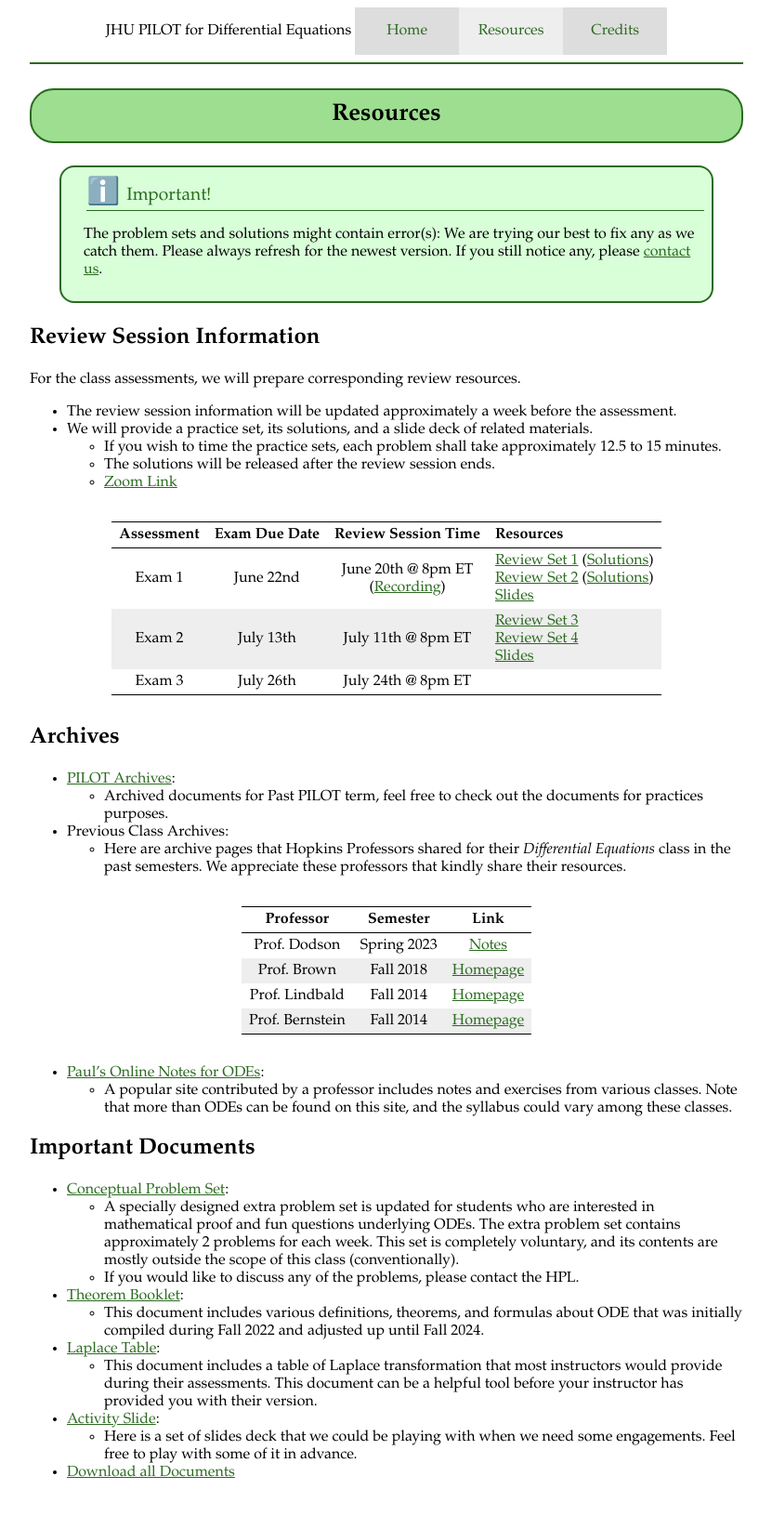
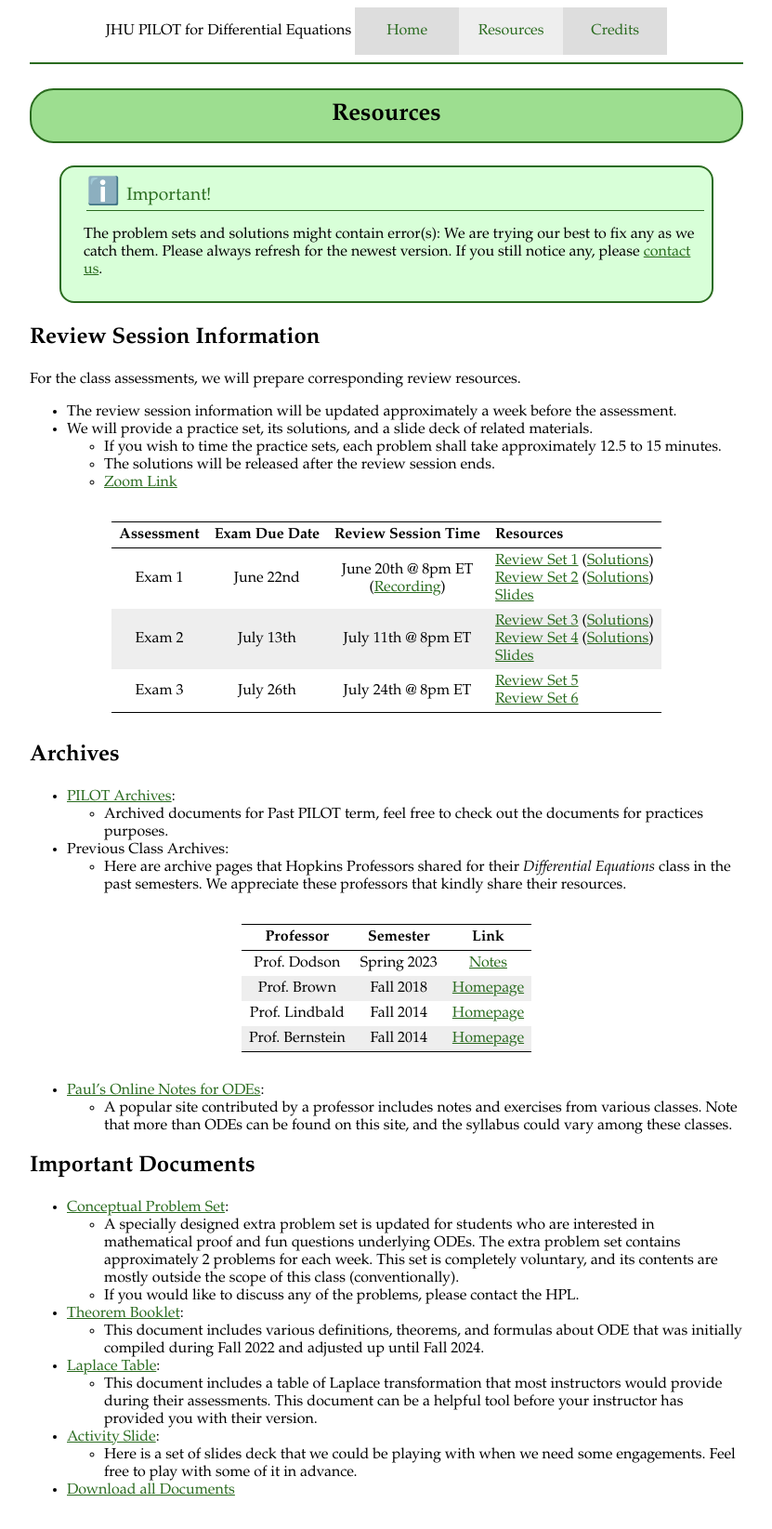
Before and after one commit to JHU-ODE-PILOT/SU25, a Jekyll site: the page built from resources.md, in a window 1280 px wide. Shown: the whole page at 93% size, without its empty margins (224-1055 px from the left). Built offline with Jekyll 4.4.1, drawn with Linux system fonts in a browser that asks for light colours.

Commit message:
added problem sets and release the solutions

```diff
--- a/resources.md
+++ b/resources.md
@@ -23,8 +23,8 @@ For the class assessments, we will prepare corresponding review resources.
 | Assessment | Exam Due Date | Review Session Time | Resources |
 |:----------:|:---------:|:-------------------:|:----------|
 | Exam 1 | June 22nd | June 20th @ 8pm ET <br> ([Recording](https://youtu.be/Muc4yEnJ7II)) | [Review Set 1](/PSets/Exam_1-PS1.pdf) ([Solutions](/PSets/Exam_1-PS1-solutions.pdf)) <br> [Review Set 2](/PSets/Exam_1-PS2.pdf) ([Solutions](/PSets/Exam_1-PS2-solutions.pdf)) <br> [Slides](/PSets/Exam_1-Slides.pdf)|
-| Exam 2 | July 13th | July 11th @ 8pm ET | [Review Set 3](/PSets/Exam_2-PS3.pdf) <br> [Review Set 4](/PSets/Exam_2-PS4.pdf) <br> [Slides](/PSets/Exam_2-Slides.pdf)|
-| Exam 3 | July 26th | July 24th @ 8pm ET |  |
+| Exam 2 | July 13th | July 11th @ 8pm ET | [Review Set 3](/PSets/Exam_2-PS3.pdf) ([Solutions](/PSets/Exam_2-PS3-solutions.pdf)) <br> [Review Set 4](/PSets/Exam_2-PS4.pdf) ([Solutions](/PSets/Exam_2-PS4-solutions.pdf)) <br> [Slides](/PSets/Exam_2-Slides.pdf)|
+| Exam 3 | July 26th | July 24th @ 8pm ET | [Review Set 5](/PSets/Exam_3-PS5.pdf) <br> [Review Set 6](/PSets/Exam_3-PS6.pdf) |
 
 
 ## Archives
```
Also changed, not shown: 2 other files.
